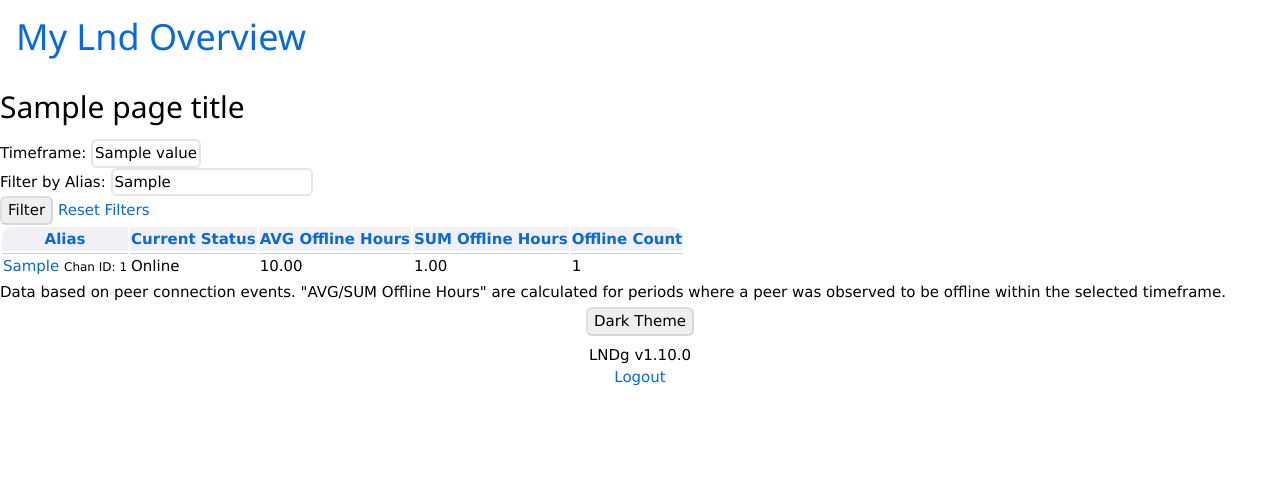
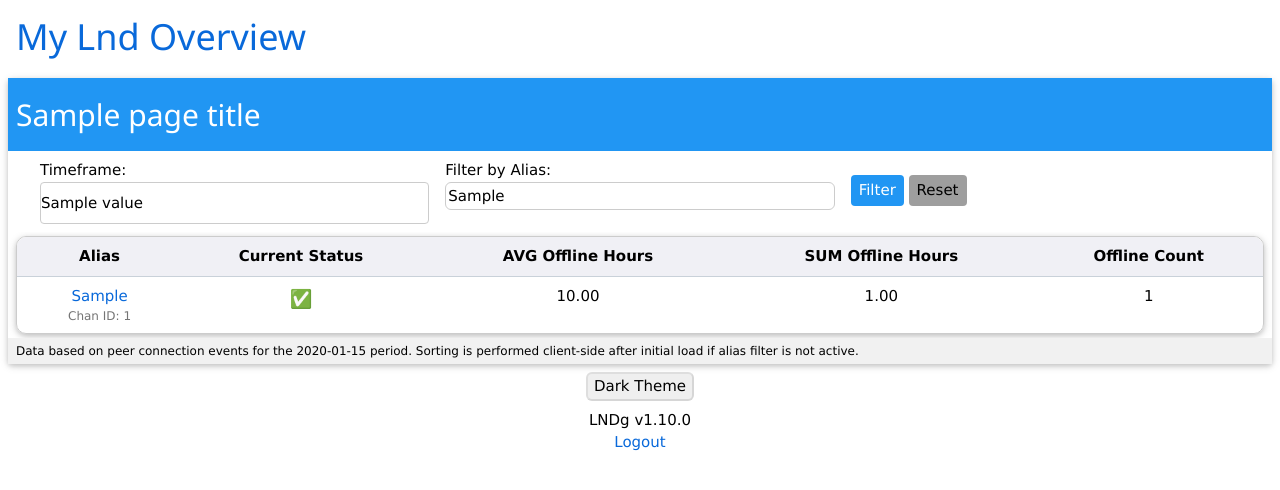
Before and after one commit to cryptosharks131/lndg, a Django app: template gui/templates/peer_offline_report.html in a window 1280 px wide. Shown: the top 490 px of the page. Run offline with Django 3.2, Linux system fonts and the light colour scheme; the template is opened without the code that fills it: most values are stand-ins (such as "Sample title", 1, 10 or a date in 2020).

Commit message:
Refactor peer offline report view and template for improved functionality
- Updated the default sorting mechanism to sort by total offline hours.
- Enhanced filtering logic to skip peers without events unless specifically queried.
- Improved the HTML structure and styling of the peer offline report for better user experience.
- Added client-side sorting functionality for the report table.
- Cleaned up unnecessary comments and improved code readability.

```diff
--- a/gui/templates/peer_offline_report.html
+++ b/gui/templates/peer_offline_report.html
@@ -1,60 +1,56 @@
 {% extends "base.html" %}
 {% load static %}
+{% load humanize %} {# For intcomma if needed, though not used in current stat fields #}
+
+{% block title %} {{ block.super }} - {{ page_title }}{% endblock %}
+
 {% block content %}
-<div class="container-fluid">
-    <div class="row">
-        <div class="col-lg-12">
-            <div class="card">
-                <div class="card-header">
-                    <h2 class="card-title">{{ page_title }}</h2>
-                </div>
-                <div class="card-body">
-                    <form method="get" class="form-inline mb-3">
-                        <div class="form-group mr-2">
-                            <label for="timeframe" class="mr-2">Timeframe:</label>
-                            <select name="timeframe" id="timeframe" class="form-control" onchange="this.form.submit()">
+<div class="w3-container w3-padding-small">
+    <div class="w3-card w3-round">
+        <header class="w3-container w3-blue w3-padding-small w3-round-top">
+            <h2>{{ page_title }}</h2>
+        </header>
+
+        <div class="w3-container w3-padding">
+            <form method="get" class="w3-row-padding">
+                <div class="w3-third">
+                    <label for="timeframe">Timeframe:</label>
+                    <select name="timeframe" id="timeframe" class="w3-select w3-border w3-round" onchange="this.form.submit()">
                         {% for key, value in timeframe_options.items %}
                         <option value="{{ key }}" {% if key == selected_timeframe %}selected{% endif %}>{{ value }}</option>
                         {% endfor %}
                     </select>
                 </div>
-                        <div class="form-group mr-2">
-                            <label for="alias" class="mr-2">Filter by Alias:</label>
-                            <input type="text" name="alias" id="alias" class="form-control" value="{{ alias_filter_query }}">
+                <div class="w3-third">
+                    <label for="alias">Filter by Alias:</label>
+                    <input type="text" name="alias" id="alias" class="w3-input w3-border w3-round" value="{{ alias_filter_query }}">
                 </div>
-                        <button type="submit" class="btn btn-primary mr-2">Filter</button>
-                         <a href="{% url 'peer-offline-report' %}" class="btn btn-secondary">Reset Filters</a>
+                <div class="w3-third w3-margin-top">
+                    <button type="submit" class="w3-button w3-blue w3-round w3-padding-small">Filter</button>
+                    <a href="{% url 'peer-offline-report' %}" class="w3-button w3-grey w3-round w3-padding-small">Reset</a>
+                </div>
             </form>
+        </div>
 
         {% if peer_stats %}
-                    <div class="table-responsive">
-                        <table class="table table-striped table-hover">
+        <div class="w3-container w3-padding-small" style="overflow-x:auto;">
+            <table id="peerOfflineReportTable" class="w3-table-all w3-centered w3-hoverable w3-card">
                 <thead>
-                                <tr>
-                                    <th>
-                                        <a href="?timeframe={{ selected_timeframe }}&alias={{ alias_filter_query }}&sort={% if current_sort == 'channel_alias' %}-channel_alias{% else %}channel_alias{% endif %}">
-                                            Alias {% if current_sort == 'channel_alias' %}<i class="fas fa-sort-alpha-down"></i>{% elif current_sort == '-channel_alias' %}<i class="fas fa-sort-alpha-up"></i>{% else %}<i class="fas fa-sort"></i>{% endif %}
-                                        </a>
+                    <tr class="w3-light-grey">
+                        <th style="cursor:pointer;" onclick="sortTable(event, 0, 'String')">
+                            Alias <i class="fas fa-sort"></i>
                         </th>
-                                    <th class="text-center">
-                                        <a href="?timeframe={{ selected_timeframe }}&alias={{ alias_filter_query }}&sort={% if current_sort == 'currently_offline' %}-currently_offline{% else %}currently_offline{% endif %}">
-                                            Current Status {% if current_sort == 'currently_offline' %}<i class="fas fa-sort-amount-down"></i>{% elif current_sort == '-currently_offline' %}<i class="fas fa-sort-amount-up"></i>{% else %}<i class="fas fa-sort"></i>{% endif %}
-                                        </a>
+                        <th style="cursor:pointer;" onclick="sortTable(event, 1, 'String')">
+                            Current Status <i class="fas fa-sort"></i>
                         </th>
-                                    <th class="text-right">
-                                        <a href="?timeframe={{ selected_timeframe }}&alias={{ alias_filter_query }}&sort={% if current_sort == 'avg_offline_hours' %}-avg_offline_hours{% else %}avg_offline_hours{% endif %}">
-                                            AVG Offline Hours {% if current_sort == 'avg_offline_hours' %}<i class="fas fa-sort-numeric-down"></i>{% elif current_sort == '-avg_offline_hours' %}<i class="fas fa-sort-numeric-up"></i>{% else %}<i class="fas fa-sort-numeric-down"></i>{% endif %}
-                                        </a>
+                        <th style="cursor:pointer;" onclick="sortTable(event, 2, 'float')">
+                            AVG Offline Hours <i class="fas fa-sort"></i>
                         </th>
-                                    <th class="text-right">
-                                        <a href="?timeframe={{ selected_timeframe }}&alias={{ alias_filter_query }}&sort={% if current_sort == 'total_offline_hours' %}-total_offline_hours{% else %}total_offline_hours{% endif %}">
-                                            SUM Offline Hours {% if current_sort == 'total_offline_hours' %}<i class="fas fa-sort-numeric-down"></i>{% elif current_sort == '-total_offline_hours' %}<i class="fas fa-sort-numeric-up"></i>{% else %}<i class="fas fa-sort-numeric-down"></i>{% endif %}
-                                        </a>
+                        <th style="cursor:pointer;" onclick="sortTable(event, 3, 'float')">
+                            SUM Offline Hours <i class="fas fa-sort"></i>
                         </th>
-                                    <th class="text-right">
-                                        <a href="?timeframe={{ selected_timeframe }}&alias={{ alias_filter_query }}&sort={% if current_sort == 'offline_count' %}-offline_count{% else %}offline_count{% endif %}">
-                                            Offline Count {% if current_sort == 'offline_count' %}<i class="fas fa-sort-numeric-down"></i>{% elif current_sort == '-offline_count' %}<i class="fas fa-sort-numeric-up"></i>{% else %}<i class="fas fa-sort-numeric-down"></i>{% endif %}
-                                        </a>
+                        <th style="cursor:pointer;" onclick="sortTable(event, 4, 'int')">
+                            Offline Count <i class="fas fa-sort"></i>
                         </th>
                     </tr>
                 </thead>
@@ -65,32 +61,99 @@
                             <a href="{% url 'channel' %}?chan_id={{ peer.chan_id }}" title="View Channel Details for {{ peer.channel_alias }}" target="_blank">
                                 {{ peer.channel_alias }}
                             </a>
-                                        <small class="text-muted d-block">Chan ID: {{ peer.chan_id }}</small>
+                            <small class="w3-text-grey w3-block">Chan ID: {{ peer.chan_id }}</small>
                         </td>
-                                    <td class="text-center">
+                        <td class="w3-center">
                             {% if peer.currently_offline %}
-                                        <span class="badge badge-danger">Offline</span>
+                            <span title="Offline" style="color:red; font-size:1.5em;">&#10060;</span> {# Red X: ❌ #}
                             {% else %}
-                                        <span class="badge badge-success">Online</span>
+                            <span title="Online" style="color:green; font-size:1.2em;">&#9989;</span> {# Green Check: ✅ #}
                             {% endif %}
                         </td>
-                                    <td class="text-right">{{ peer.avg_offline_hours | floatformat:2 }}</td>
-                                    <td class="text-right">{{ peer.total_offline_hours | floatformat:2 }}</td>
-                                    <td class="text-right">{{ peer.offline_count }}</td>
+                        <td data-sort-value="{{ peer.avg_offline_hours }}">{{ peer.avg_offline_hours | floatformat:2 }}</td>
+                        <td data-sort-value="{{ peer.total_offline_hours }}">{{ peer.total_offline_hours | floatformat:2 }}</td>
+                        <td data-sort-value="{{ peer.offline_count }}">{{ peer.offline_count }}</td>
                     </tr>
                     {% endfor %}
                 </tbody>
             </table>
         </div>
         {% else %}
-                    <p class="text-center">No peer offline data found for the selected criteria.</p>
+        <div class="w3-container w3-padding w3-center">
+            <p>No peer offline data found for the selected criteria.</p>
+        </div>
         {% endif %}
-                </div>
-                <div class="card-footer text-muted">
-                    Data based on peer connection events. "AVG/SUM Offline Hours" are calculated for periods where a peer was observed to be offline within the selected timeframe.
+        <footer class="w3-container w3-light-grey w3-padding-small w3-round-bottom w3-small">
+            Data based on peer connection events for the {{ selected_timeframe }} period.
+            Sorting is performed client-side after initial load if alias filter is not active.
+        </footer>
     </div>
 </div>
-        </div>
-    </div>
-</div>
+
+<script>
+// Basic table sorting function (adapt from advanced.html or use a more robust one if needed)
+// This is a simplified version. The one in advanced.html might be more complex.
+// Ensure Font Awesome icons are updated by the sortTable function if it handles that.
+function sortTable(event, columnIndex, type) {
+    const table = document.getElementById("peerOfflineReportTable");
+    let th = event.currentTarget; // The TH element clicked
+    let rows = Array.from(table.rows).slice(1); // Get all rows except the header
+    let D = th.classList.contains('sort_asc') ? -1 : 1; // Sort direction
+
+    // Reset other header sort indicators
+    table.querySelectorAll('th.sort_asc, th.sort_desc').forEach(header => {
+        if (header !== th) {
+            header.classList.remove('sort_asc', 'sort_desc');
+            header.querySelector('i').className = 'fas fa-sort';
+        }
+    });
+
+    if (D === -1) {
+        th.classList.remove('sort_asc');
+        th.classList.add('sort_desc');
+        th.querySelector('i').className = 'fas fa-sort-down'; // Or specific type like fa-sort-alpha-down
+    } else {
+        th.classList.remove('sort_desc');
+        th.classList.add('sort_asc');
+        th.querySelector('i').className = 'fas fa-sort-up'; // Or specific type like fa-sort-alpha-up
+    }
+
+    rows.sort((a, b) => {
+        let valA = a.cells[columnIndex].dataset.sortValue || a.cells[columnIndex].textContent.trim();
+        let valB = b.cells[columnIndex].dataset.sortValue || b.cells[columnIndex].textContent.trim();
+
+        if (type === 'float') {
+            valA = parseFloat(valA);
+            valB = parseFloat(valB);
+        } else if (type === 'int') {
+            valA = parseInt(valA, 10);
+            valB = parseInt(valB, 10);
+        } else if (type === 'String') {
+            valA = valA.toLowerCase();
+            valB = valB.toLowerCase();
+        }
+
+        if (valA < valB) return -1 * D;
+        if (valA > valB) return 1 * D;
+        return 0;
+    });
+
+    rows.forEach(row => table.tBodies[0].appendChild(row));
+}
+
+// Set initial sort indicator for SUM Offline Hours (column index 3)
+document.addEventListener('DOMContentLoaded', function() {
+    const headers = document.getElementById("peerOfflineReportTable").getElementsByTagName('th');
+    if (headers.length > 3) { // Ensure column exists
+        // Find the 'SUM Offline Hours' column header (index 3)
+        const sumOfflineTh = headers[3];
+        sumOfflineTh.classList.add('sort_desc'); // Assuming default server sort is descending
+        sumOfflineTh.querySelector('i').className = 'fas fa-sort-down';
+
+        // If you want to trigger client-side sort on load to match this:
+        // sortTable({currentTarget: sumOfflineTh}, 3, 'float');
+        // sortTable({currentTarget: sumOfflineTh}, 3, 'float'); // Call twice to ensure descending if first is asc. Or adjust D.
+    }
+});
+</script>
 {% endblock %}
```
Also changed, not shown: gui/views.py (+42 -66 lines). Lines whose indentation alone changed are shown as unchanged.
